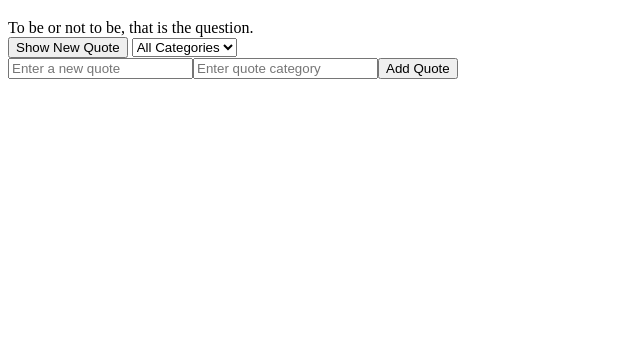
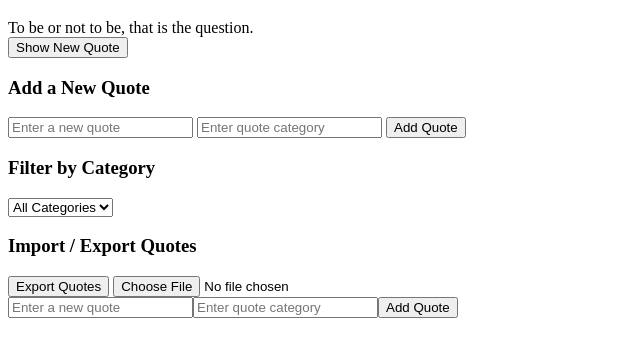
Before and after one commit to ronaldbett64/alx_fe_javascript, a plain HTML site: page dom-manipulation/index.html in a window 1280 px wide. Shown: the part 61-418 px from the top of the page, without its empty margins (0-640 px from the left). Drawn offline with Linux system fonts and the light colour scheme.

Commit message:
Update index.html

```diff
--- a/dom-manipulation/index.html
+++ b/dom-manipulation/index.html
@@ -7,12 +7,23 @@
 </head>
 <body>
   <h1>Dynamic Quote Generator</h1>
+
   <div id="quoteDisplay"></div>
   <button id="newQuote">Show New Quote</button>
+
+  <h3>Add a New Quote</h3>
+  <input id="newQuoteText" type="text" placeholder="Enter a new quote" />
+  <input id="newQuoteCategory" type="text" placeholder="Enter quote category" />
+  <button id="addQuoteBtn">Add Quote</button>
+
+  <h3>Filter by Category</h3>
   <select id="categoryFilter">
     <option value="all">All Categories</option>
   </select>
-  <!-- Don't add the form inputs manually; let JS do it via createAddQuoteForm() -->
+
+  <h3>Import / Export Quotes</h3>
+  <button id="exportBtn">Export Quotes</button>
+  <input type="file" id="importFile" accept=".json" />
 
   <script src="script.js"></script>
 </body>
```
